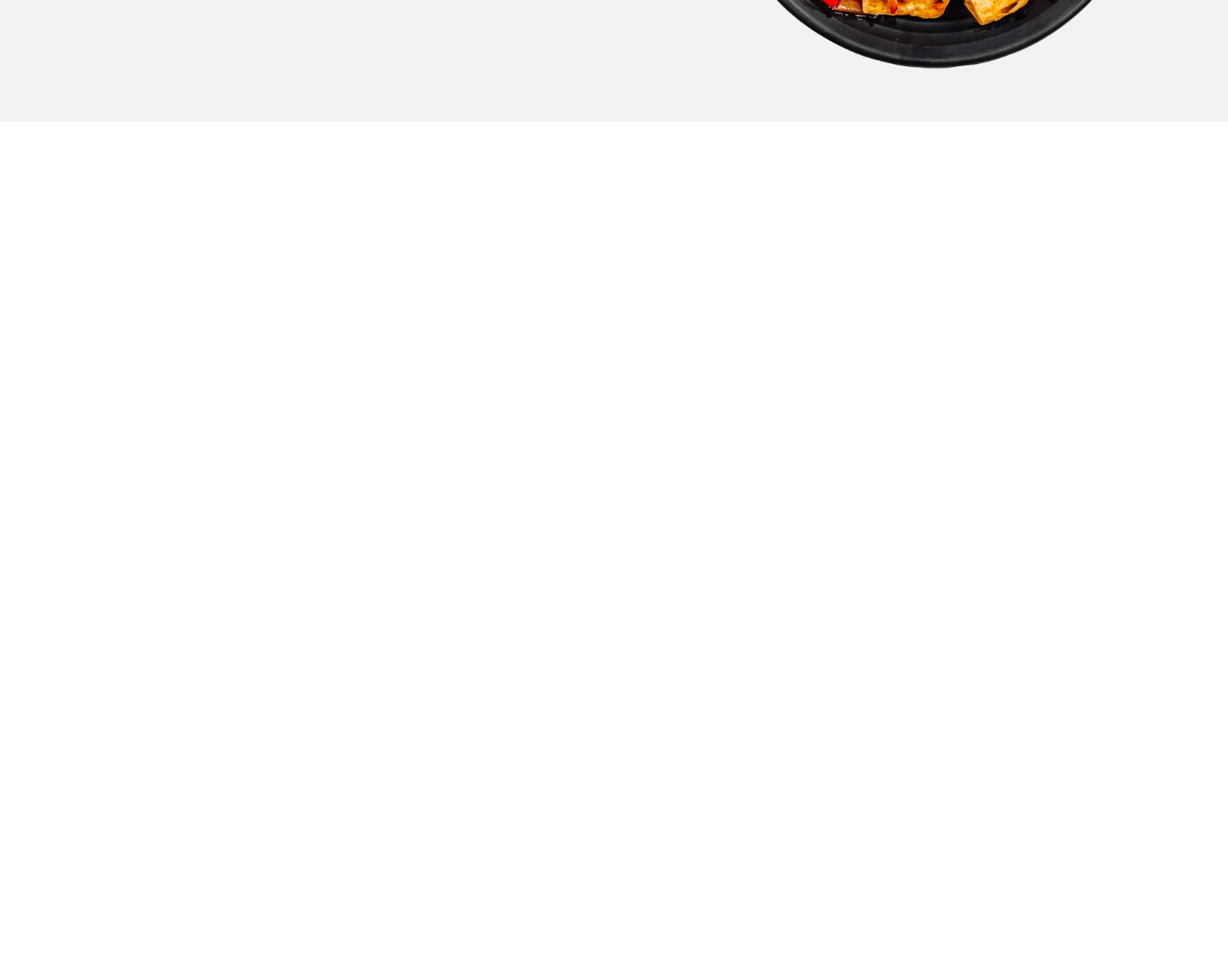
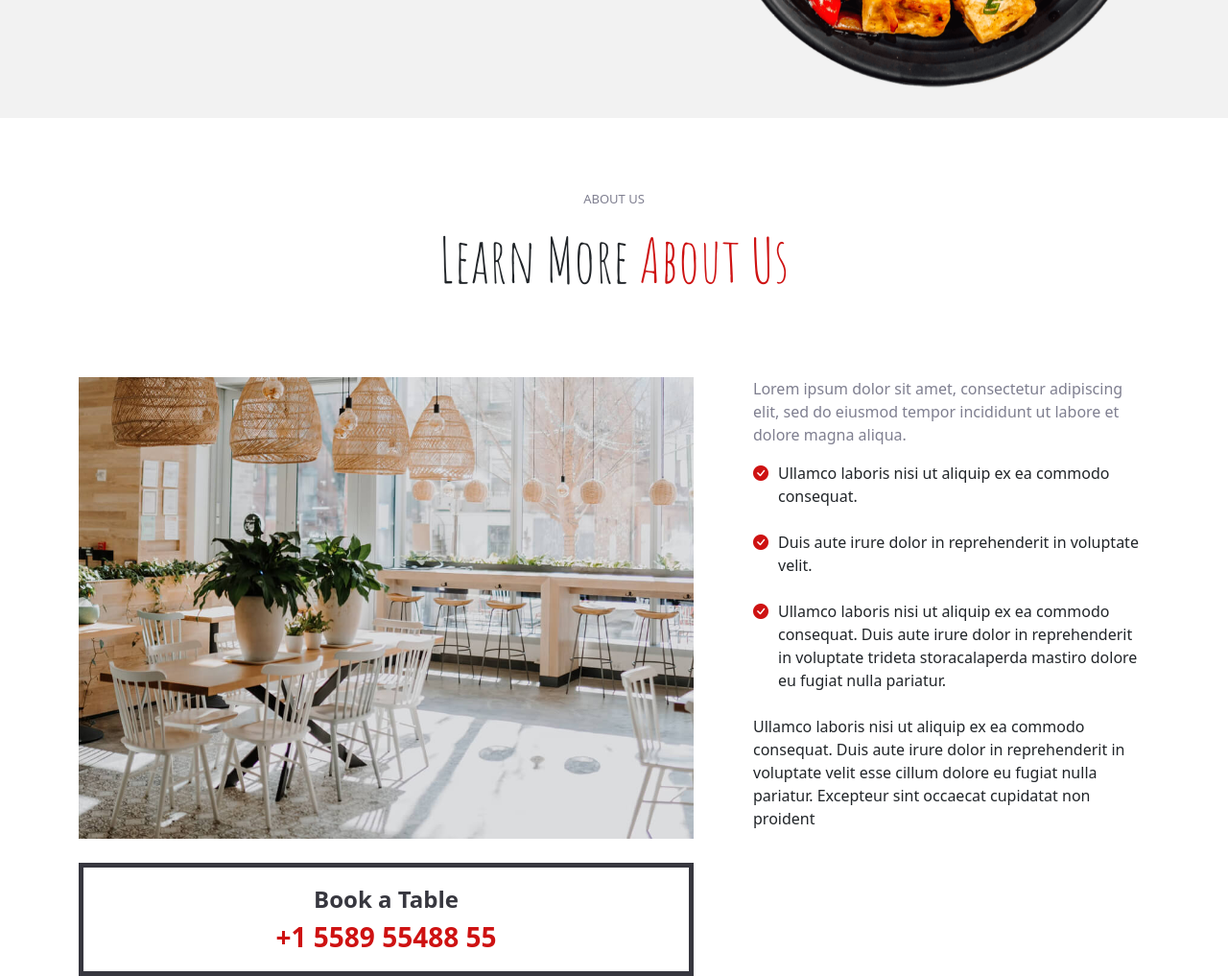
Before and after one commit to Anas-elbourkkadi/Anas_elbourkkadi_finalproject_dom, a website: page index.html in a window 1280 px wide. Shown: the part 530-1547 px from the top of the page at 96% size. Before the commit the page ends 800 px from the top, so only its background shows below. Drawn offline with nearby package versions, Linux system fonts and the light colour scheme; a web font is replaced by a local one.

Commit message:
added the page about

```diff
--- a/index.html
+++ b/index.html
@@ -11,16 +11,16 @@
 <body>
     <header>
         <nav class="d-flex px-15 align-items-center py-5  justify-content-between  shadow-lg ">
-        <h1 class="title text-colorTextPrimer fs-2 font-second  ">Yummy<span class="text-colorBtns">.</span></h1>
+            <h1 class="text-colorTextPrimer fs-3 font-second  ">Yummy<span class="text-colorBtns">.</span></h1>
             <ul class="d-lg-flex d-none gap-8  align-items-center mb-0 list-unstyled  ">
-            <li><a href="#">home</a></li>
-            <li><a href="#">about</a></li>
-            <li><a href="#">menu</a></li>
-            <li><a href="#">events</a></li>
-            <li><a href="#">chefs</a></li>
-            <li><a href="#">gallery</a></li>
-            <li><a href="#">dropdown</a></li>
-            <li><a href="#">contact</a></li>
+                <li><a href="#home">home</a></li>
+                <li><a href="#about">about</a></li>
+                <li><a href="#menu">menu</a></li>
+                <li><a href="#events">events</a></li>
+                <li><a href="#chefs">chefs</a></li>
+                <li><a href="#gallery">gallery</a></li>
+                <li><a href="#dropdown">dropdown</a></li>
+                <li><a href="#contact">contact</a></li>
             </ul>
             <div class="d-flex align-items-center">
                 <a href="#" class="btn btn-colorBtns rounded-pill  px-3">book a table</a>
@@ -32,17 +32,19 @@
         <div class="bg-sconderyBgcolor py-11">
             <div class="container">
                 <div class="row justify-content-center justify-content-lg-between gy-4  ">
-                    <section id="home" class="col-lg-5  order-lg-first order-last d-flex  flex-column justify-content-center  ">
+                    <section id="home"
+                        class="col-lg-5  order-lg-first order-last d-flex  flex-column justify-content-center  ">
                         <h2 class="font-first  fw-bold ">Enjoy Your Healthy
-                            <br>Delicious Food</h2>
+                            <br>Delicious Food
+                        </h2>
                         <p class="fs-5 text-colorTextScondery  ">We are team of talented designers making websites with
                             Bootstrap
                         </p>
                         <div>
                             <a href="#" class="btn btn-colorBtns rounded-pill  px-6 py-2 ">book a table</a>
-                            <a href="#" class="btn bHearder  rounded-pill d-inline-flex align-items-center gap-2">
+                            <a href="#" class="btn  rounded-pill d-inline-flex align-items-center gap-2">
                                 <i class="bi bi-play-circle fs-2  text-colorBtns"></i>
-                                <span class="fw-bold"> Watch
+                                <span class="fw-bold bHearder"> Watch
                                     Video</span>
                             </a>
 
@@ -58,6 +60,47 @@
 
 
     </header>
+    <main class="container">
+        <section id="about" class="d-flex flex-column align-items-center mt-15 mb-15 text-capitalize">
+            <p class="text-colorTextScondery text-uppercase">about us</p>
+            <h3 class="font-first">Learn More <span class="text-colorBtns">about Us</span></h3>
+        </section>
+        <div class="row">
+            <div class="col-lg-7 d-flex flex-column gap-5 mb-5 mb-lg-0">
+                <img src="public/images/Yummy/about.jpg" class="w-100" alt="image2" loading="lazy">
+                <div class="fs-4 d-flex flex-column align-items-center  border border-colorTextPrimery border-5 py-3">
+                    <p class="text-colorTextPrimery  fw-bold m-0">Book a Table</p>
+                    <p class="text-colorBtns  fs-3 fw-bolder m-0">+1 5589 55488 55</p>
+                </div>
+            </div>
+            <div class="col-lg-5 ps-2 ps-lg-10">
+                <p class="text-colorTextScondery">Lorem ipsum dolor sit amet, consectetur adipiscing elit, sed do eiusmod tempor incididunt ut labore
+                    et dolore magna aliqua. </p>
+
+                <ul class="list-unstyled  list1">
+                    <li>
+                        <i class="bi bi-check-circle-fill text-colorBtns"></i>
+                        Ullamco laboris nisi ut aliquip ex ea commodo consequat.
+                    </li>
+                    <li>
+                        <i class="bi bi-check-circle-fill text-colorBtns"></i>
+                        Duis aute irure dolor in reprehenderit in voluptate velit.
+                    </li>
+                    <li>
+                        <i class="bi bi-check-circle-fill text-colorBtns"></i>
+                        Ullamco laboris nisi ut aliquip ex ea commodo consequat. Duis aute irure dolor in reprehenderit
+                        in voluptate trideta storacalaperda mastiro dolore eu fugiat nulla pariatur.
+                    </li>
+                </ul>
+                <p>Ullamco laboris nisi ut aliquip ex ea commodo consequat. Duis aute irure dolor in reprehenderit in
+                    voluptate velit esse cillum dolore eu fugiat nulla pariatur. Excepteur sint occaecat cupidatat non
+                    proident </p>
+
+            </div>
+
+        </div>
+
+    </main>
     <script src="./Public/Js/app.js"></script>
 
 </body>
--- a/src/scss/_allModules.scss
+++ b/src/scss/_allModules.scss
@@ -1,2 +1,3 @@
 @import "./modules/home/Navbar";
 @import "./modules/home/header";
+@import "./modules/about/_headerAbout";
--- /dev/null
+++ b/src/scss/modules/about/__headerAbout.scss
@@ -0,0 +1,16 @@
+#about {
+    h3 {
+        font-size: 64px;
+    }
+
+    p {
+        font-size: 13px;
+    }
+
+}
+
+.list1 li {
+    display: flex;
+    gap: 10px;
+    margin-bottom: 3vh;
+}
--- a/src/scss/modules/home/_header.scss
+++ b/src/scss/modules/home/_header.scss
@@ -1,8 +1,28 @@
-#home{
-    h2{
+#home {
+    h2 {
         font-size: 64px;
     }
-    .bHearder:hover{
+
+    .bHearder:hover {
         color: $colorBtns;
     }
 }
+
+img[alt="image1"] {
+
+    animation: dash1 3s ease-in-out infinite;
+}
+
+@keyframes dash1 {
+    0% {
+        transform: translateY(0);
+    }
+
+    50% {
+        transform: translateY(30px);
+    }
+
+    100% {
+        transform: translateY(0);
+    }
+}
```
Also changed, not shown: public/css/app.css, 1 other file. Lines whose indentation alone changed are shown as unchanged.
